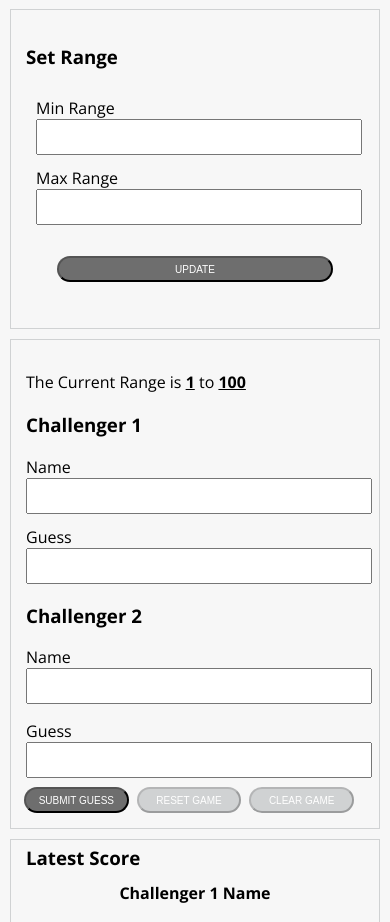
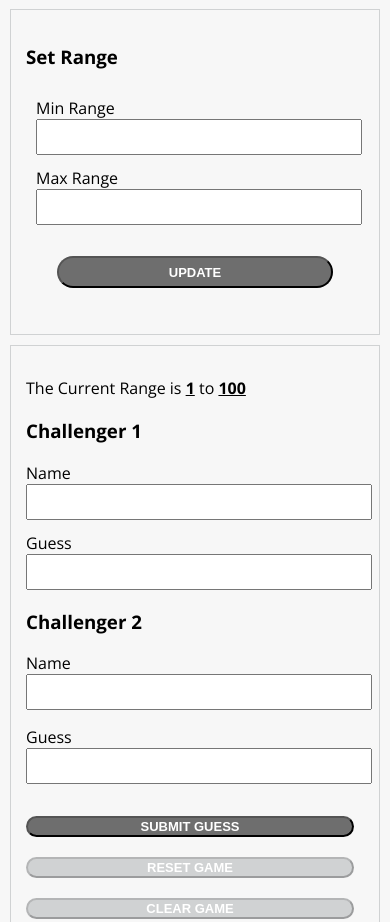
Before and after one commit to evanmarkowitz/number-guesser, a plain HTML site: page index.html in a window 390 px wide. Shown: the part 103-1025 px from the top of the page. Drawn offline with nearby package versions, Linux system fonts and the light colour scheme.

Commit message:
Refactored Mobile

```diff
--- a/style.css
+++ b/style.css
@@ -193,21 +193,17 @@ input {
 }
 
 .column2 {
-  display: inline-block;
   box-sizing: border-box;
   float: left;
   width: 49%;
   height: 100%;
   background-color: #d1d2d4;
+
 }
 
 .scorecard {
   background-color: white;
-  width: 90%;
   height: 250px;
-  margin-left: auto;
-  margin-right: auto;
-  margin-top: 35px;
   border:  2px solid #aaaaaa;
 }
 
@@ -259,11 +255,22 @@ input {
 .removescorecard {
   display: none;}
 
-@media(max-width: 770px) {
+@media(max-width: 900px) {
 
 .column {
   width: 100%;
 }
+.column2 {
+  width: 100%;
+  display: block;
+}
+
+.command-buttons {
+  flex-direction: column;
+  margin: 0px;
+}
+
+
 
 @media(max-width: 600px) {
 
@@ -288,14 +295,10 @@ display: block;
 }
 
 button {
- height: 26px;
- font-size: x-small;
- font-weight: 300;
- margin: ;
-}
-
-.command-buttons button{
-  margin: -3px 10px 0px -2px;
+ height: 32px;
+ font-size: small;
+ font-weight: 700;
+ margin: 0;
 }
 
 .chall-current-score {
```
